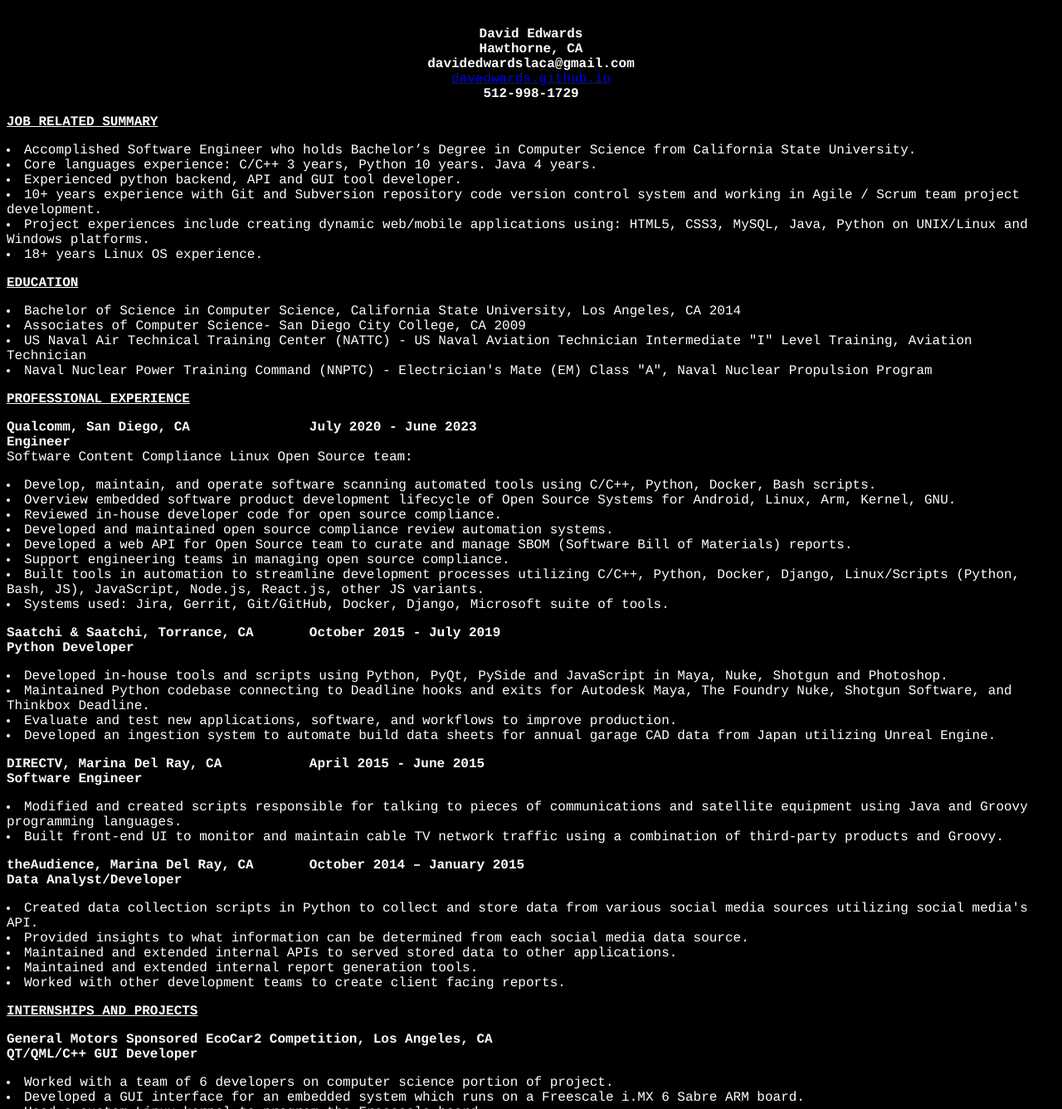
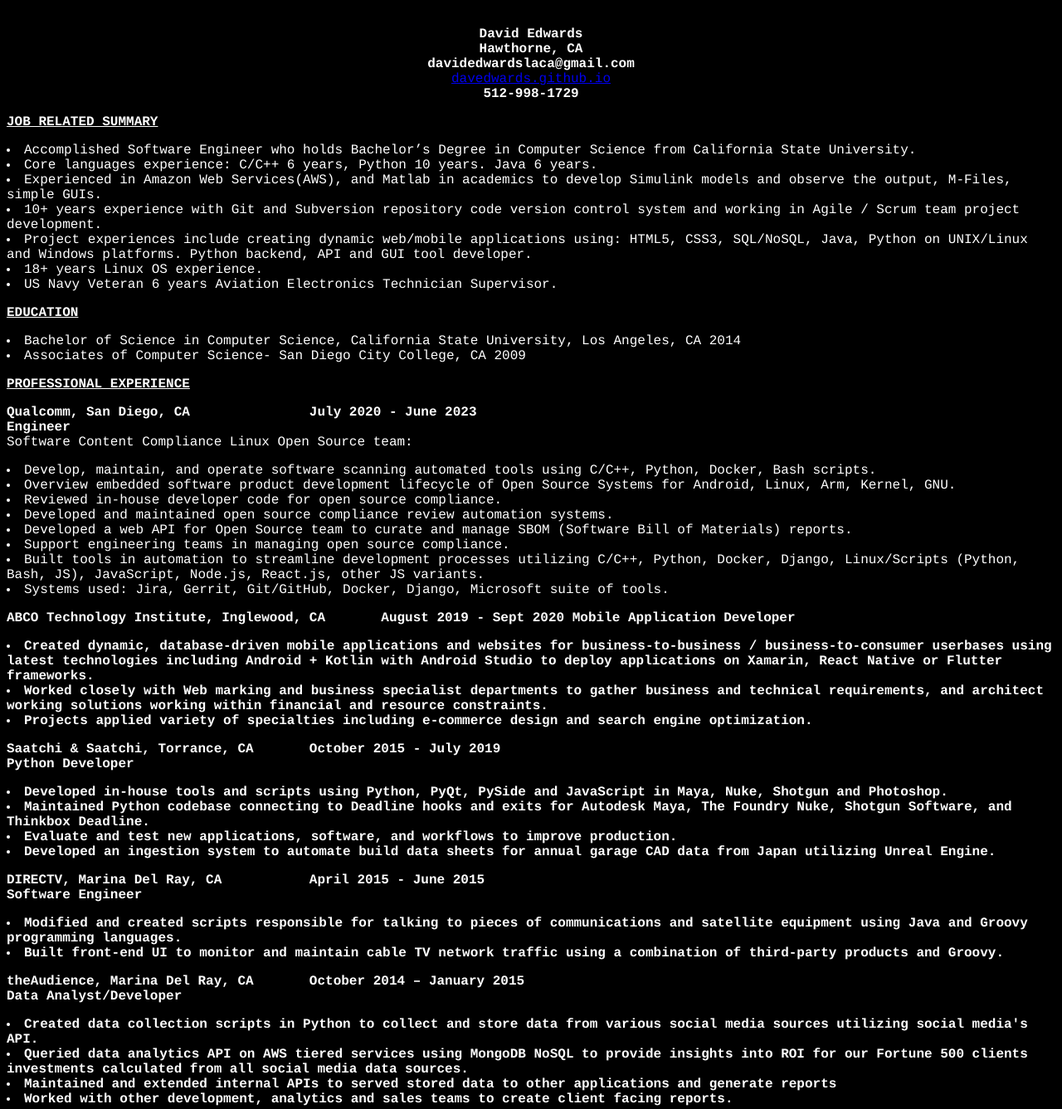
Before and after one commit to davedwards/davedwards.github.io, a plain HTML site: page resume/DavidEdwards-Resume.html in a window 1280 px wide. Shown: the top 1337 px of the page at 83% size. Drawn offline with Linux system fonts and the light colour scheme.

Commit message:
update resume content

```diff
--- a/resume/DavidEdwards-Resume.html
+++ b/resume/DavidEdwards-Resume.html
@@ -25,18 +25,17 @@
 <br>
 <p><b><u>JOB RELATED SUMMARY</u></b></p>
     <li>Accomplished Software Engineer who holds Bachelor’s Degree in Computer Science from California State University.</li>
-    <li>Core languages experience: C/C++ 3 years, Python 10 years. Java 4 years.</li>
-    <li>Experienced python backend, API and GUI tool developer.</li>
+    <li>Core languages experience: C/C++ 6 years, Python 10 years. Java 6 years.</li>
+    <li>Experienced in Amazon Web Services(AWS), and Matlab in academics to develop Simulink models and observe the output, M-Files, simple GUIs.</li>
     <li>10+ years experience with Git and Subversion repository code version control system and working in Agile / Scrum team project development.</li>
-    <li>Project experiences include creating dynamic web/mobile applications using: HTML5, CSS3, MySQL, Java, Python on UNIX/Linux and Windows platforms.</li>
+    <li>Project experiences include creating dynamic web/mobile applications using: HTML5, CSS3, SQL/NoSQL, Java, Python on UNIX/Linux and Windows platforms. Python backend, API and GUI tool developer.</li>
     <li>18+ years Linux OS experience.</li>
+    <li>US Navy Veteran 6 years Aviation Electronics Technician Supervisor.</li>
 </p>
 
 <p><b><u>EDUCATION</u></b></p>
 <li>Bachelor of Science in Computer Science, California State University, Los Angeles, CA 2014</li>
 <li>Associates of Computer Science- San Diego City College, CA 2009</li>
-<li>US Naval Air Technical Training Center (NATTC) - US Naval Aviation Technician Intermediate "I" Level Training, Aviation Technician</li>
-<li>Naval Nuclear Power Training Command (NNPTC) - Electrician's Mate (EM) Class "A", Naval Nuclear Propulsion Program</li>
 </p>
 
 <p><b><u>PROFESSIONAL EXPERIENCE</u></b></p>
@@ -52,6 +51,12 @@ Software Content Compliance Linux Open Source team:<br>
     <li>Built tools in automation to streamline development processes utilizing C/C++, Python, Docker, Django, Linux/Scripts (Python, Bash, JS), JavaScript, Node.js, React.js, other JS variants. </li>
     <li>Systems used: Jira, Gerrit, Git/GitHub, Docker, Django, Microsoft suite of tools.</li>
 </p>
+
+<p><b>ABCO Technology Institute, Inglewood, CA &nbsp;&nbsp;&nbsp;&nbsp;&nbsp;&nbsp;August 2019 - Sept 2020
+Mobile Application Developer
+    <li>Created dynamic, database-driven mobile applications and websites for business-to-business / business-to-consumer userbases using latest technologies including Android + Kotlin with Android Studio to deploy applications on Xamarin, React Native or Flutter frameworks.
+    <li>Worked closely with Web marking and business specialist departments to gather business and technical requirements, and architect working solutions working within financial and resource constraints.
+    <li>Projects applied variety of specialties including e-commerce design and search engine optimization.
 
 <p><b>Saatchi & Saatchi, Torrance, CA &nbsp;&nbsp;&nbsp;&nbsp;&nbsp;&nbsp;October 2015 - July 2019<br>
 Python Developer</b>
@@ -69,11 +74,10 @@ Software Engineer</b>
 
 <p><b>theAudience, Marina Del Ray, CA &nbsp;&nbsp;&nbsp;&nbsp;&nbsp;&nbsp;October 2014 – January 2015<br>
 Data Analyst/Developer</b>
-    <li>Created data collection scripts in Python to collect and store data from various social media sources utilizing social media's API.</li>
-    <li>Provided insights to what information can be determined from each social media data source.</li>
-    <li>Maintained and extended internal APIs to served stored data to other applications.</li>
-    <li>Maintained and extended internal report generation tools.</li>
-    <li>Worked with other development teams to create client facing reports.</li>
+    <li>Created data collection scripts in Python to collect and store data from various social media sources utilizing social media's API.
+    <li>Queried data analytics API on AWS tiered services using MongoDB NoSQL to provide insights into ROI for our Fortune 500 clients investments calculated from all social media data sources.</li>
+    <li>Maintained and extended internal APIs to served stored data to other applications and generate reports</li>
+    <li>Worked with other development, analytics and sales teams to create client facing reports.</li>
 </p>
 
 <p><b><u>INTERNSHIPS AND PROJECTS</u></b><br>
```
Also changed, not shown: 2 other files. Lines whose indentation alone changed are shown as unchanged.
